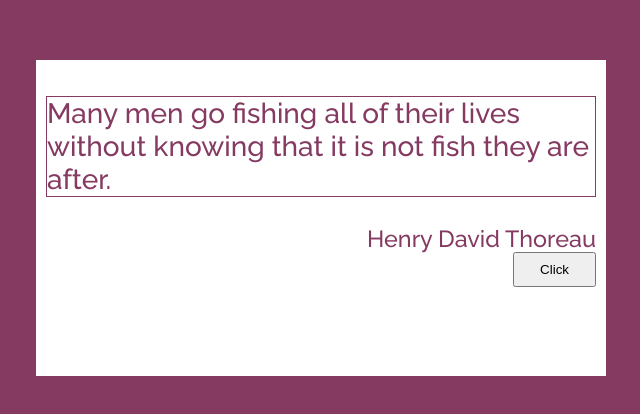
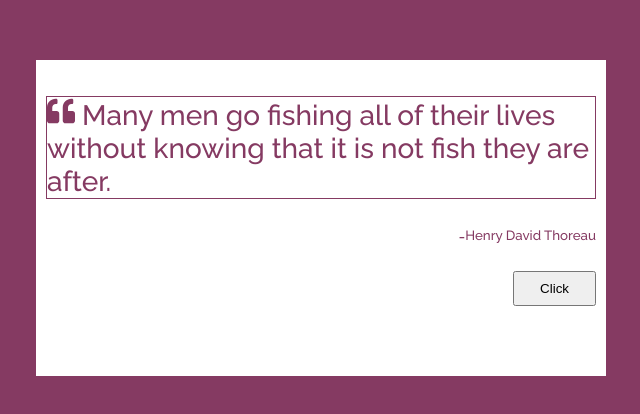
Before and after one commit to Shollytemmy/FCC_RANDOM_QUOTE, a React (Vite) app: page / in a window 1280 px wide. Shown: the part 182-596 px from the top of the page, without its empty margins (319-959 px from the left). Built offline with nearby package versions, Linux system fonts and the light colour scheme.

Commit message:
Random Quote: WIP

```diff
--- a/Components/Quote.scss
+++ b/Components/Quote.scss
@@ -32,6 +32,15 @@ $textColor: #000;
     .authur{
       display: flex;
       justify-content: flex-end;
+      font-family: 'Raleway', sans-serif;
+      font-size: 16px;
+      font-weight: 400;
+      margin-bottom: 25px;
+    }
+
+    .authur::before{
+      content: " - ";
+
     }
 
    }
--- a/Components/QuoteBoard.jsx
+++ b/Components/QuoteBoard.jsx
@@ -1,4 +1,5 @@
 import React from 'react'
+import {FaQuoteLeft} from 'react-icons/fa'
 import "./Quote.scss"
 
  const QuoteBoard = ({quote, color,  getRandomQuote}) => {
@@ -6,7 +7,7 @@ import "./Quote.scss"
   return (
     <div className='Quote'>
         <div className="quoteCard">
-            <p className='content'>{content}</p>
+            <p className='content'><FaQuoteLeft /> {content}</p>
             <div className='authur'>
             <small>{authur}</small>
 
--- a/package.json
+++ b/package.json
@@ -10,7 +10,8 @@
   },
   "dependencies": {
     "react": "^18.2.0",
-    "react-dom": "^18.2.0"
+    "react-dom": "^18.2.0",
+    "react-icons": "^4.7.1"
   },
   "devDependencies": {
     "@types/react": "^18.0.26",
```
Also changed, not shown: 1 other file (tests, documents, lock files or other folders).
